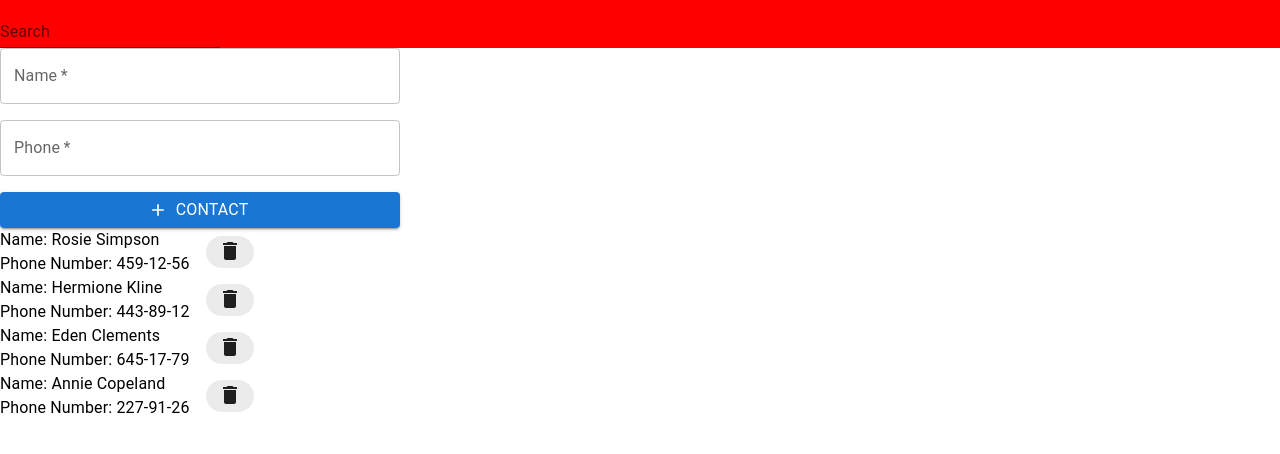
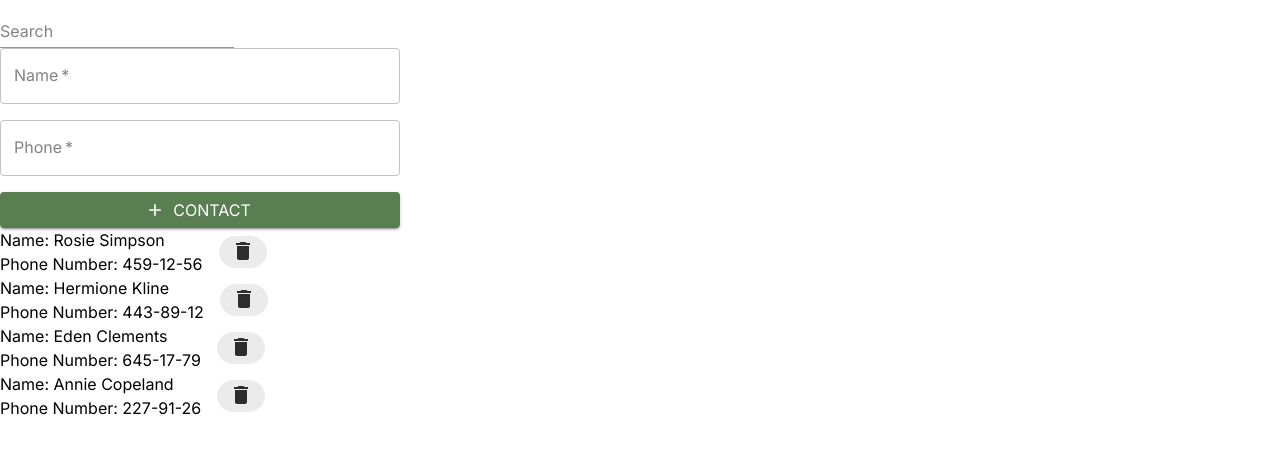
Before and after one commit to PPTZZ/goit-react-hw-02-phonebook, a React (Vite) app: page / in a window 1280 px wide. Shown: the top 454 px of the page. Built offline with nearby package versions, Linux system fonts and the light colour scheme.

Commit message:
finished functionality

```diff
--- a/package.json
+++ b/package.json
@@ -18,6 +18,8 @@
     "@mui/icons-material": "^6.1.3",
     "@mui/material": "^6.1.3",
     "@mui/styled-engine-sc": "^6.1.3",
+    "monaco-editor": "^0.52.0",
+    "nanoid": "^5.0.7",
     "prop-types": "^15.8.1",
     "react": "^18.3.1",
     "react-dom": "^18.3.1",
--- a/src/components/App.jsx
+++ b/src/components/App.jsx
@@ -2,6 +2,7 @@ import { Component } from 'react';
 import InputForm from './InputForm';
 import Search from './Search';
 import Contacts from './Contacts';
+import { nanoid } from 'nanoid';
 
 export default class App extends Component {
   state = {
@@ -11,29 +12,46 @@ export default class App extends Component {
       { id: 2, name: 'Eden Clements', number: '645-17-79' },
       { id: 3, name: 'Annie Copeland', number: '227-91-26' },
     ],
-    filter:''
+    filter: '',
   };
-  handleSubmit = (data) => {
-    const id = this.state.contacts.length > 0 ? this.state.contacts.length : 0
+  handleSubmit = data => {
+    const id = nanoid(10);
     const contactToAdd = {
-      id:id,
-      name:data.name,
-      number:data.number
+      id: id,
+      name: data.name,
+      number: data.number,
+    };
+    const found = this.state.contacts
+      .map(contact => contact.name.toLocaleLowerCase())
+      .includes(data.name.toLocaleLowerCase());
+    {
+      found
+        ? alert('Mai baga o fisa')
+        : this.setState(prevState => {
+            return {
+              contacts: [...prevState.contacts, contactToAdd],
+            };
+          });
     }
-    this.setState((prevState)=>{
-      return{
-        contacts: [ ...prevState.contacts, contactToAdd]
-      }
-    })
+  };
+  handleSearchChange = e => {
+    this.setState({ filter: e.target.value });
+  };
 
+  handleDelete = data => {
+    this.setState({ contacts: data });
   };
   render() {
-    const {contacts} = this.state
+    const fileteredContacts = this.state.contacts.filter(contact => {
+      return contact.name
+        .toLocaleLowerCase()
+        .includes(this.state.filter.toLocaleLowerCase());
+    });
     return (
       <>
-        <Search />
-        <InputForm contacts={contacts} onFormSubmit={this.handleSubmit}/>
-        <Contacts contacts={contacts}/>
+        <Search onSearchChange={this.handleSearchChange} />
+        <InputForm onFormSubmit={this.handleSubmit} />
+        <Contacts contacts={fileteredContacts} onDelete={this.handleDelete} />
       </>
     );
   }
--- a/src/components/Contacts.jsx
+++ b/src/components/Contacts.jsx
@@ -4,21 +4,26 @@ import PropTypes from 'prop-types';
 import { Component } from 'react';
 
 export default class Contacts extends Component {
-   handleDelete = () => {
-    console.log('click');
+  handleDelete = e => {
+    if (e.target.nodeName === 'DIV' || e.target.nodeName === 'P') {
+      return;
+    }
+    const filteredContacts = this.props.contacts.filter(
+      contact => contact.id != e.currentTarget.id
+    );
+    this.props.onDelete(filteredContacts);
   };
-
-renderContacts = contactList => {
+  renderContacts = contactList => {
     return contactList.map(contact => {
       return (
-        <Box key={contact.id}>
-          <Grid2 container columnSpacing={2} sx={{alignItems:'center'}}>
+        <Box key={contact.id} id={contact.id} onClick={this.handleDelete}>
+          <Grid2 container columnSpacing={2} sx={{ alignItems: 'center' }}>
             <Grid2>
               <Typography>Name: {contact.name} </Typography>
               <Typography>Phone Number: {contact.number}</Typography>
             </Grid2>
             <Grid2>
-              <Chip label={<DeleteIcon />} onClick={this.handleDelete} />
+              <Chip label={<DeleteIcon />} />
             </Grid2>
           </Grid2>
         </Box>
@@ -26,15 +31,12 @@ renderContacts = contactList => {
     });
   };
 
-  render(){
-      return(
-        <>
-            {this.renderContacts(this.props.contacts)}
-        </>
-      )
+  render() {
+    return <>{this.renderContacts(this.props.contacts)}</>;
   }
-};
+}
 
 Contacts.propTypes = {
   contacts: PropTypes.array,
+  onDelete: PropTypes.func,
 };
--- a/src/components/InputForm.jsx
+++ b/src/components/InputForm.jsx
@@ -12,6 +12,7 @@ export default class InputForm extends Component {
   handleSubmit = e => {
 	e.preventDefault();
 	this.props.onFormSubmit(this.state)
+  e.target.reset()
   };
 
   handleChange = e => {
@@ -58,6 +59,5 @@ export default class InputForm extends Component {
 }
 
 InputForm.propTypes = {
-  contacts: PropTypes.array,
   onFormSubmit: PropTypes.func,
 };
--- a/src/components/Search.jsx
+++ b/src/components/Search.jsx
@@ -1,15 +1,18 @@
 import { Grid2, TextField } from "@mui/material";
-
-const Search = () => {
+import PropTypes from "prop-types";
+const Search = ({onSearchChange}) => {
 
     return(
         <>
-        <Grid2 container sx={{
-            bgcolor:'red'
-        }}>
-            <TextField variant="standard" label='Search'/>
+        <Grid2 container >
+            <TextField variant="standard" label='Search' onChange={onSearchChange}/>
         </Grid2>
         </>
     );
 };
+
+Search.propTypes = {
+    onSearchChange: PropTypes.func,
+  };
+
 export default Search;
--- a/src/index.css
+++ b/src/index.css
@@ -1,9 +1,13 @@
-input[type=number]::-webkit-inner-spin-button,
-input[type=number]::-webkit-outer-spin-button {
+@import url('https://fonts.googleapis.com/css2?family=Inter:ital,opsz,wght@0,14..32,100..900;1,14..32,100..900&display=swap');
+
+input[type='number']::-webkit-inner-spin-button,
+input[type='number']::-webkit-outer-spin-button {
   -webkit-appearance: none;
   margin: 0;
 }
 
-*{
-    margin: 0;
+* {
+  font-family: 'Inter', sans-serif;
+  font-optical-sizing: auto;
+  margin: 0;
 }
--- a/src/main.jsx
+++ b/src/main.jsx
@@ -1,9 +1,13 @@
-import { StrictMode } from 'react'
-import { createRoot } from 'react-dom/client'
-import App from './components/App'
+import { StrictMode } from 'react';
+import { createRoot } from 'react-dom/client';
+import App from './components/App';
+import { ThemeProvider } from '@emotion/react';
+import { theme } from './theme/theme';
 
 createRoot(document.getElementById('root')).render(
   <StrictMode>
-    <App />
-  </StrictMode>,
-)
+    <ThemeProvider theme={theme}>
+      <App />
+    </ThemeProvider>
+  </StrictMode>
+);
--- /dev/null
+++ b/src/theme/theme.js
@@ -0,0 +1,36 @@
+import { createTheme, responsiveFontSizes } from '@mui/material';
+
+export let theme = createTheme({
+  palette: {
+    mode: 'light',
+    primary: {
+      main: '#597e52',
+    },
+    secondary: {
+      main: '#c6a969',
+    },
+    background: {
+      default: '#ffffec',
+    },
+    text: {
+      primary: '#2d2d2d',
+      secondary: '#838383',
+      disabled: '#d2d2d2',
+    },
+  },
+  typography: {
+    fontFamily: 'Inter',
+    fontSize: 14,
+    button: {
+      lineHeight: 1,
+    },
+  },
+  components: {
+    MuiButtonBase: {
+      defaultProps: {
+        disableRipple: true,
+      },
+    },
+  },
+});
+theme = responsiveFontSizes(theme);
```
Also changed, not shown: 1 other file (tests, documents, lock files or other folders).
